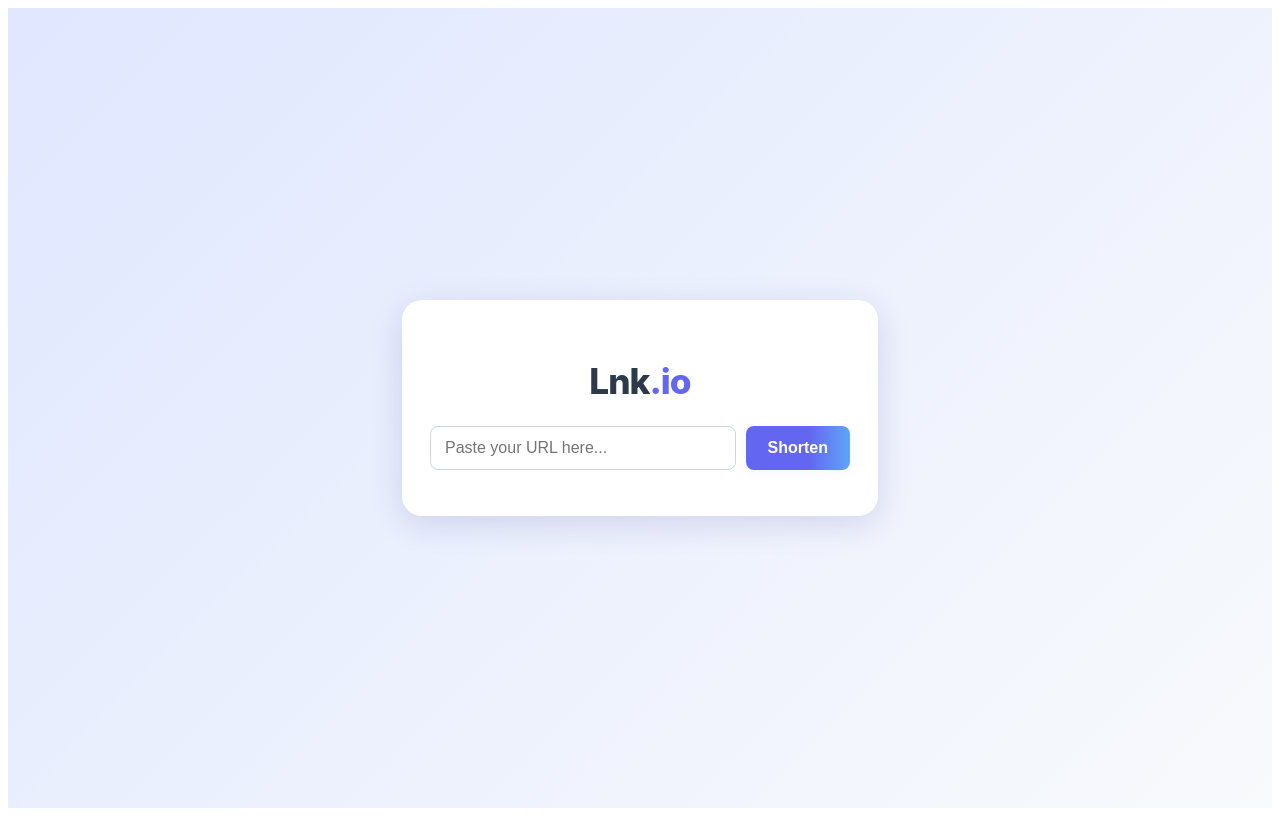
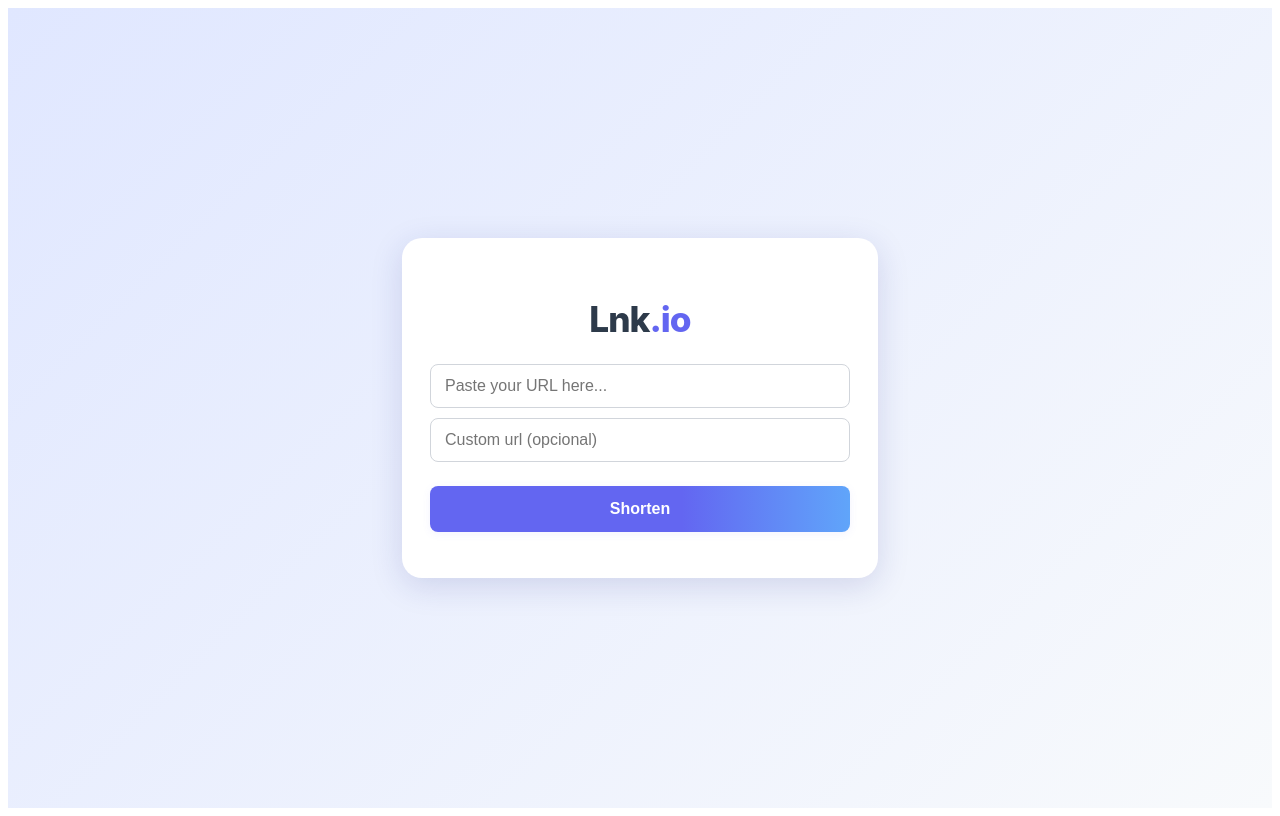
Before and after one commit to joaovmotta/shorten-frontend, a Next.js app: page / in a window 1280 px wide. Built offline with nearby package versions, Linux system fonts and the light colour scheme.

Commit message:
adicao de captcha

```diff
--- a/pages/index.js
+++ b/pages/index.js
@@ -1,23 +1,67 @@
 import { useState } from 'react';
 
+import { useEffect, useRef } from 'react';
 export default function Home() {
   const [inputUrl, setInputUrl] = useState('');
   const [result, setResult] = useState(null);
   const [loading, setLoading] = useState(false);
   const [error, setError] = useState('');
-  const [copied, setCopied] = useState(false);
+  const [copied, setCopied] = useState(false);  const [customUrl, setCustomUrl] = useState('');
+  const recaptchaRef = useRef(null);
+  const [recaptchaToken, setRecaptchaToken] = useState('');
+
+  useEffect(() => {
+    // Carrega o script do reCAPTCHA apenas uma vez
+    if (!document.querySelector('script[src="https://www.google.com/recaptcha/api.js"]')) {
+      const script = document.createElement('script');
+      script.src = 'https://www.google.com/recaptcha/api.js?onload=onloadCallback&render=explicit';
+      script.async = true;
+      script.defer = true;
+      document.body.appendChild(script);
+    }
+    window.onRecaptchaSuccess = (token) => {
+      setRecaptchaToken(token);
+    };
+    window.recaptchaWidgetId = null;
+    window.onloadCallback = () => {
+      if (
+        window.grecaptcha &&
+        document.getElementById('g-recaptcha') &&
+        window.recaptchaWidgetId === null
+      ) {
+        window.recaptchaWidgetId = window.grecaptcha.render('g-recaptcha', {
+          sitekey: '6LelyUsrAAAAABNrTl6VII8CT8JXWOIfQ14j9pVV',
+          callback: window.onRecaptchaSuccess
+        });
+      }
+    };
+    return () => {
+      window.onRecaptchaSuccess = undefined;
+      window.onloadCallback = undefined;
+      window.recaptchaWidgetId = null;
+    };
+  }, []);
 
   const handleSubmit = async (e) => {
     e.preventDefault();
+    if (!recaptchaToken) {
+      setError('Por favor, confirme o reCAPTCHA.');
+      return;
+    }
     setLoading(true);
     setError('');
     setResult(null);
     setCopied(false);
     try {
+      const body = { url: inputUrl };
+      if (customUrl) body.customUrl = customUrl;
       const res = await fetch('https://shorten-url-production-3f16.up.railway.app/api/v1/shorten', {
         method: 'POST',
-        headers: { 'Content-Type': 'application/json' },
-        body: JSON.stringify({ url: inputUrl })
+        headers: {
+          'Content-Type': 'application/json',
+          'recaptcha-token': recaptchaToken
+        },
+        body: JSON.stringify(body)
       });
       if (!res.ok) throw new Error('Erro ao encurtar a URL');
       const data = await res.json();
@@ -26,6 +70,8 @@ export default function Home() {
       setError(err.message);
     } finally {
       setLoading(false);
+      if (window.grecaptcha) window.grecaptcha.reset();
+      setRecaptchaToken('');
     }
   };
 
@@ -41,7 +87,8 @@ export default function Home() {
     <div className="bg-gradient">
       <div className="card">
         <h1 className="logo">Lnk<span>.io</span></h1>
-        <form onSubmit={handleSubmit} className="form-modern">
+        <form onSubmit={handleSubmit} className="form-modern" style={{ flexDirection: 'column', gap: 0, width: '100%' }}>
+  <div style={{ display: 'flex', flexDirection: 'row', gap: 10, width: '100%', marginBottom: 10 }}>
     <input
       type="text"
       placeholder="Paste your URL here..."
@@ -49,8 +96,28 @@ export default function Home() {
       onChange={e => setInputUrl(e.target.value)}
       required
       className="input-modern"
+      style={{ flex: 1, marginBottom: 0 }}
     />
-          <button type="submit" disabled={loading} className="btn-modern">{loading ? 'Sending...' : 'Shorten'}</button>
+  </div>
+  <div style={{ display: 'flex', flexDirection: 'row', gap: 10, width: '100%', marginBottom: 14 }}>
+    <input
+      type="text"
+      placeholder="Custom url (opcional)"
+      value={customUrl}
+      onChange={e => setCustomUrl(e.target.value)}
+      className="input-modern"
+      style={{ flex: 1, marginBottom: 0 }}
+    />
+  </div>
+  <div style={{ marginBottom: 10, width: '100%' }}>
+    <div
+      id="g-recaptcha"
+      className="g-recaptcha"
+      data-sitekey="6LelyUsrAAAAABNrTl6VII8CT8JXWOIfQ14j9pVV"
+      data-callback="onRecaptchaSuccess"
+    ></div>
+  </div>
+  <button type="submit" disabled={loading} className="btn-modern" style={{ width: '100%', marginBottom: 0, whiteSpace: 'nowrap', paddingTop: 14, paddingBottom: 14 }}>{loading ? 'Sending...' : 'Shorten'}</button>
 </form>
         {error && <p className="error-modern">{error}</p>}
         {result && (
```
Lines whose indentation alone changed are shown as unchanged.
